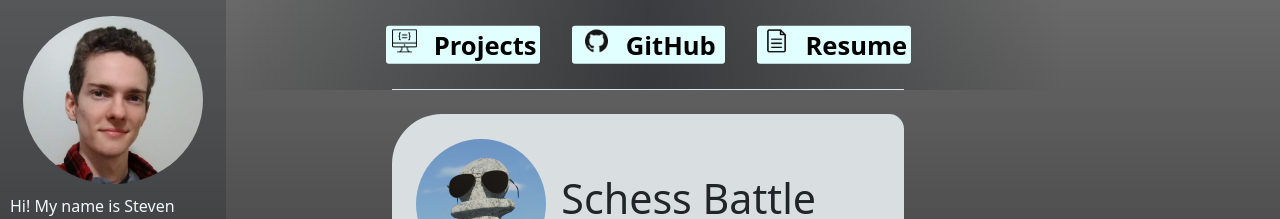
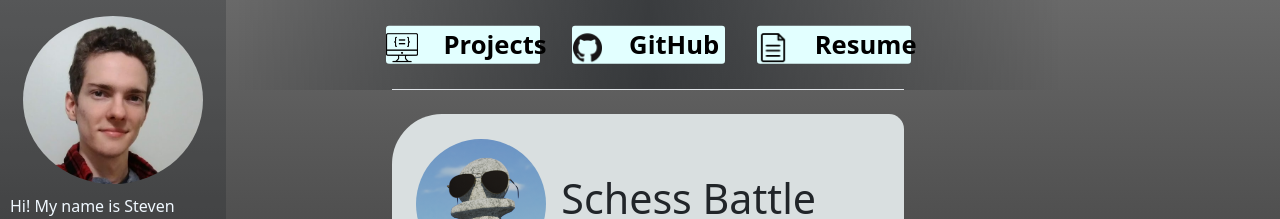
Before and after one commit to SLaczko/proj_website, a Jekyll site: the page built from projects.html, in a window 1280 px wide. Shown: the top 219 px of the page. Built offline with Jekyll 4.4.1, drawn with Linux system fonts in a browser that asks for light colours.

Commit message:
Update styles.css

```diff
--- a/css/styles.css
+++ b/css/styles.css
@@ -108,6 +108,12 @@ body {
     justify-content: center;
 }
 
+.hdr-btn {
+    display: inline-block;
+    height: 100%;
+    vertical-align: middle;
+}
+
 .button-list-item {
     margin: 0.5rem 1rem 0.5rem 1rem;
 }
@@ -127,19 +133,23 @@ body {
 }
 
 .button-content {
+    margin: 0;
+    position: absolute;
+    top: 50%;
+    -ms-transform: translateY(-50%);
+    transform: translateY(-50%);
+
     display: table;
-    position: relative;
-    margin: auto;
     text-align: center;
     height: 100%;
 }
 
 .button-content img {
-    display: table-cell;
+    display: inline-block;
     position: relative;
     vertical-align: middle;
     transform: translate(0, 0.2vw);
-    height: 2.5vw;
+    height: 2.3vw;
     max-height: 60%;
     width: 2.5vw;
     margin-right: 1vw;
@@ -147,9 +157,10 @@ body {
 }
 
 .button-content b {
-    display: table-cell;
+    display: inline-block;
     position: relative;
     vertical-align: middle;
+    transform: translateY(15%);
     margin: auto auto auto 1vw;
     height: 100%;
     font-size: clamp(7px, 2vw, 28px);
```
